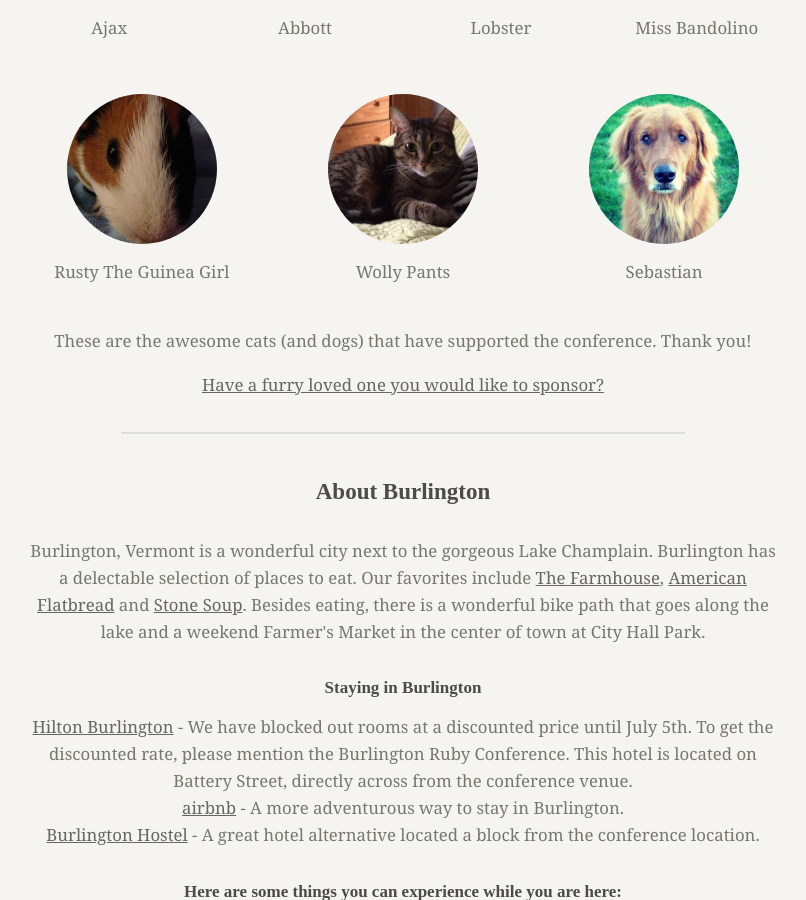
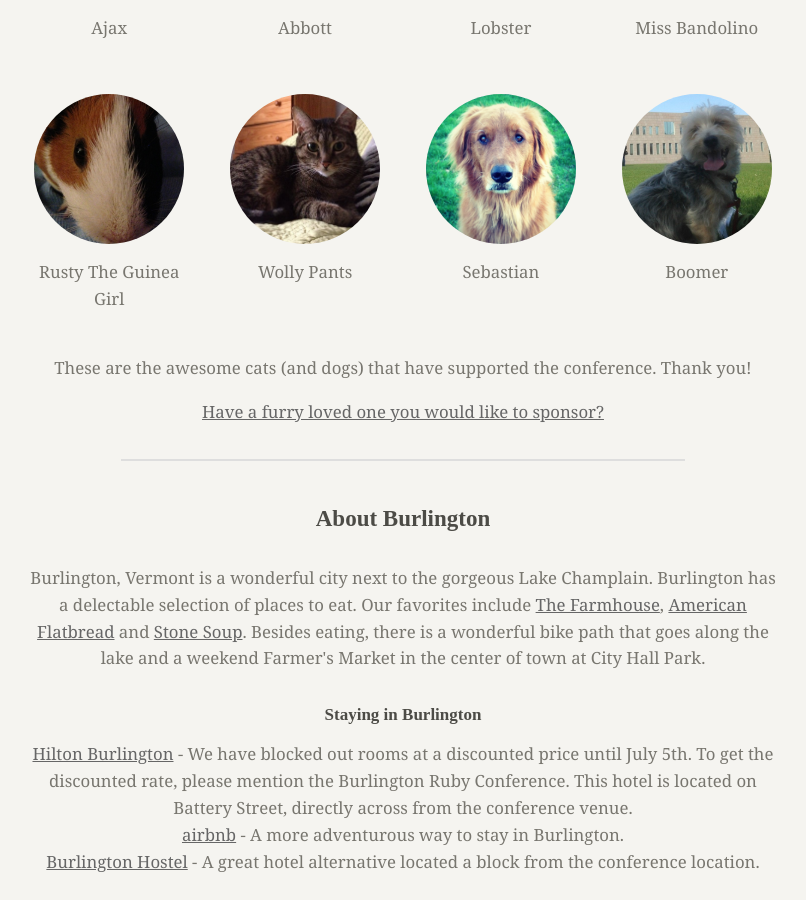
Before and after one commit to burlingtonruby/buruco2013, a Jekyll site: the page built from index.html, in a window 1280 px wide and 900 px high, scrolled down 4193 px. Shown: the whole window, without its empty margins (237-1043 px from the left). Built offline with Jekyll 4.4.1, drawn with Linux system fonts in a browser that asks for light colours; nearby versions of some CDN libraries.

Commit message:
Adding Boomer as a sponsor

```diff
--- a/index.html
+++ b/index.html
@@ -237,23 +237,29 @@ text-align:left;" ></div>
         </div>
       </div>
       <div class="row">
-        <div class="four columns supporter">
+        <div class="three columns supporter">
           <div class="supporter-frame"><a href="https://twitter.com/rwjblue"
               title="Rusty The Guinea Girl" target="_blank"><img src="images/cats/rusty.jpg"
             alt="Rusty The Guinea Girl"></a></div>
           <p>Rusty The Guinea Girl</p>
         </div>
-        <div class="four columns supporter">
+        <div class="three columns supporter">
           <div class="supporter-frame">
             <a href="http://www.girldevelopit.com/chapters/burlington" title="Wolly Pants" target="_blank"><img src="images/cats/wolly_pants.jpg" alt="Wolly Pants"></a>
           </div>
           <p>Wolly Pants</p>
         </div>
-        <div class="four columns supporter">
+        <div class="three columns supporter">
           <div class="supporter-frame">
             <a href="http://www.youtube.com/watch?v=d-A3k65Qc1Y" title="Sebastian" target="_blank"><img src="images/cats/sebastian.jpg" alt="Sebastian"></a>
           </div>
           <p>Sebastian</p>
+        </div>
+        <div class="three columns supporter">
+          <div class="supporter-frame">
+            <a href="https://github.com/nickjs" title="Boomer" target="_blank"><img src="images/cats/boomer.jpg" alt="Boomer"></a>
+          </div>
+          <p>Boomer</p>
         </div>
       </div>
       <p>These are the awesome cats (and dogs) that have supported the
```
Also changed, not shown: cat.html (+9 -3 lines), images/cats/boomer.jpg (added).
